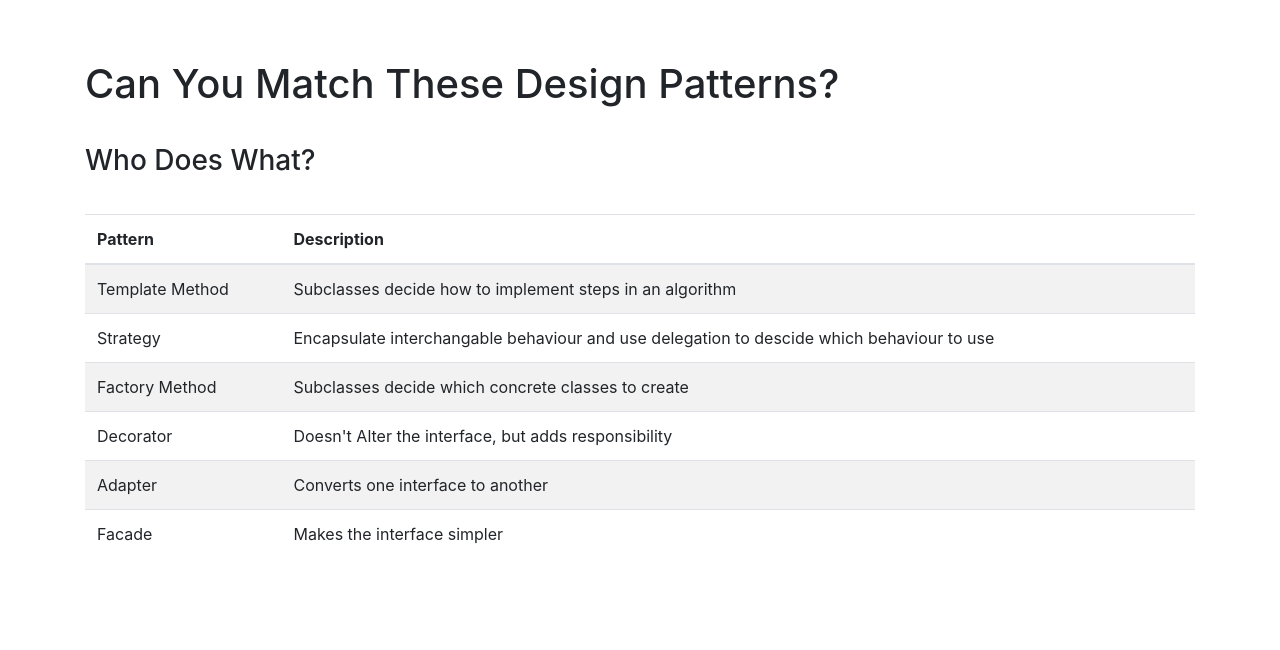
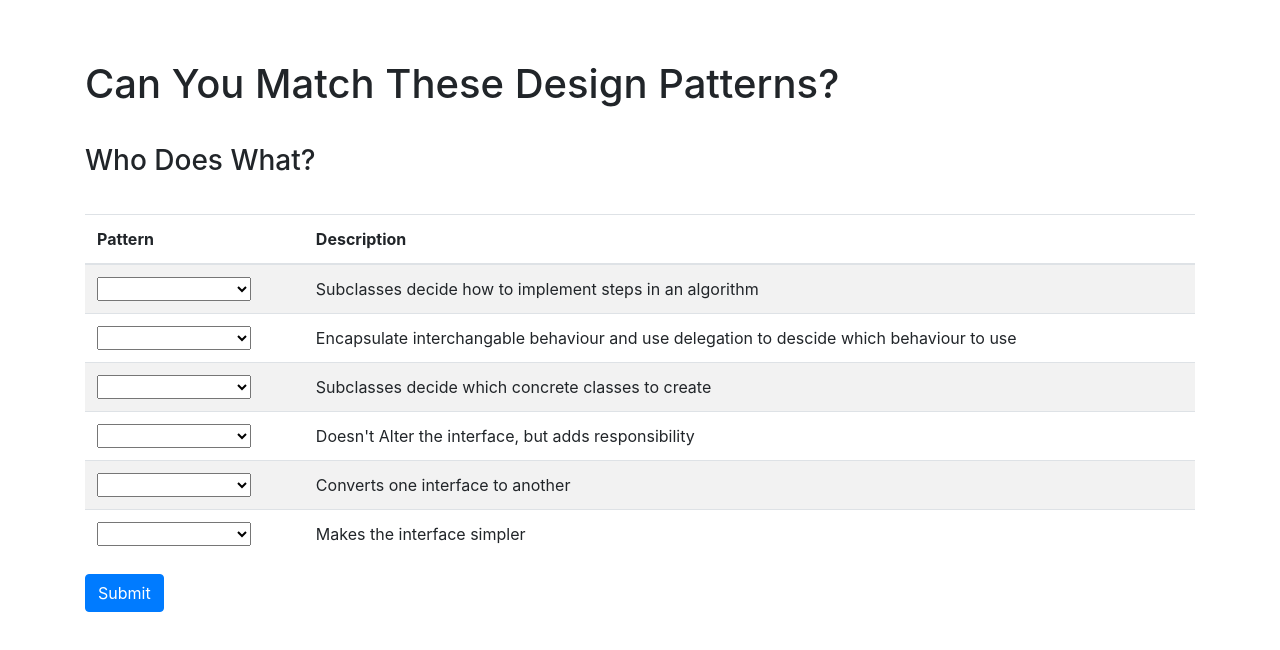
Before and after one commit to jamoore5/design-pattern-matching, an Angular app: page / in a window 1280 px wide. Shown: the top 650 px of the page. Built offline with nearby package versions, Linux system fonts and the light colour scheme.

Commit message:
Made the pattern name selectable and calculate the results

```diff
--- a/src/app/app.component.html
+++ b/src/app/app.component.html
@@ -9,9 +9,35 @@
     </tr>
   </thead>
   <tbody>
-    <tr *ngFor="let pattern of patterns">
-      <td scope="row">{{pattern.name}}</td>
+    <tr *ngFor="let pattern of patterns;">
+      <td scope="row" id="{{pattern.id}}">
+        <select *ngIf="patterns" [(ngModel)]="selectedOption[pattern.id]">
+          <option value=""></option>
+          <option *ngFor="let p of patterns" value="{{p.id}}">
+            {{p.name}}
+          </option>
+        </select>
+      </td>
       <td>{{pattern.description}}</td>
     </tr>
   </tbody>
 </table>
+
+<button (click)="submit()" type="button" class="btn btn-primary">Submit</button>
+
+<div class="jumbotron" style="margin-top: 2em; text-align: center;" *ngIf="submitted">
+
+  <p class="lead">{{result}}</p>
+
+  <hr>
+
+  <h5 class="display-4"> Tell me and</h5>
+  <h4 class="display-2"> I forget </h4>
+  <br>
+  <h5 class="display-4"> Teach me and</h5>
+  <h4 class="display-2"> I remember </h4>
+  <br>
+  <h5 class="display-4"> Involve me and</h5>
+  <h4 class="display-2"> I learn </h4>
+
+</div>
--- a/src/app/app.component.ts
+++ b/src/app/app.component.ts
@@ -9,6 +9,30 @@ import {PatternService} from './pattern.service';
 
 export class AppComponent {
   title = 'design-pattern-matching';
+  selectedOption: number[] = [];
+  result: string;
+
+  submitted = false;
+
+  submit(): void{
+
+    let correct = 0;
+
+    for(var i = 0; i< this.patterns.length; i++) {
+      if (this.patterns[i].id == this.selectedOption[i]){
+        correct++;
+        console.log(this.patterns[i].name + " is correct!")
+      }
+    }
+
+    this.result = "You got " + correct + "/" + this.patterns.length + " right.";
+
+    console.log(this.result)
+
+    if (!this.submitted){
+      this.submitted = true;
+    }
+  }
 
   patterns = []
 
--- a/src/app/app.module.ts
+++ b/src/app/app.module.ts
@@ -1,5 +1,6 @@
 import { BrowserModule } from '@angular/platform-browser';
 import { NgModule } from '@angular/core';
+import { FormsModule } from '@angular/forms';
 
 import { AppRoutingModule } from './app-routing.module';
 import { AppComponent } from './app.component';
@@ -10,6 +11,7 @@ import { AppComponent } from './app.component';
   ],
   imports: [
     BrowserModule,
+    FormsModule,
     AppRoutingModule
   ],
   providers: [],
--- a/src/app/pattern.service.ts
+++ b/src/app/pattern.service.ts
@@ -7,21 +7,27 @@ import { Injectable } from '@angular/core';
 export class PatternService {
   items: Pattern[] = [
     {
+      id: 0,
       name: "Template Method",
       description: "Subclasses decide how to implement steps in an algorithm"
     },{
+      id: 1,
       name: "Strategy",
       description: "Encapsulate interchangable behaviour and use delegation to descide which behaviour to use"
     }, {
+      id: 2,
       name: "Factory Method",
       description: "Subclasses decide which concrete classes to create"
     }, {
+      id: 3,
       name: "Decorator",
       description: "Doesn't Alter the interface, but adds responsibility"
     }, {
+      id: 4,
       name: "Adapter",
       description: "Converts one interface to another"
     }, {
+      id: 5,
       name: "Facade",
       description: "Makes the interface simpler"
     }
@@ -33,6 +39,7 @@ export class PatternService {
 }
 
 export interface Pattern {
-  name : String;
+  id: Number;
+  name: String;
   description: String;
 }
```
